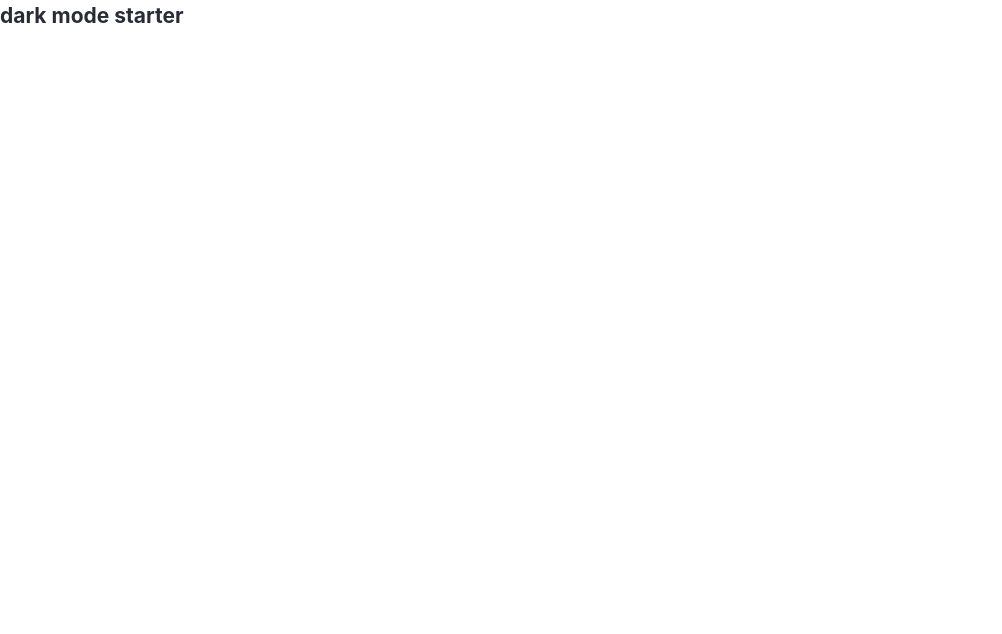
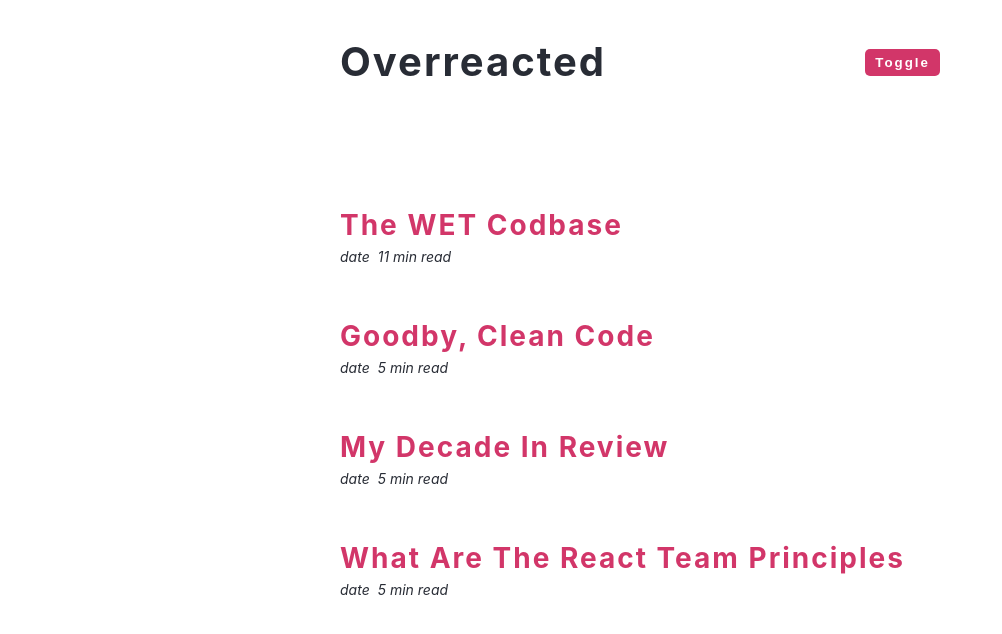
Before and after one commit to xxxmarxxx/dark-mode, a React (Create React App) app: page / in a window 1280 px wide. Shown: the top 634 px of the page, without its empty margins (0-1002 px from the left). Built offline with nearby package versions, Linux system fonts and the light colour scheme.

Commit message:
add main section div button data.map

```diff
--- a/src/App.js
+++ b/src/App.js
@@ -1,9 +1,24 @@
-import React, { useState, useEffect } from 'react'
-import data from './data'
-import Article from './Article'
+import React, { useState, useEffect } from "react";
+import data from "./data";
+import Article from "./Article";
+// lesson 204/
 
 function App() {
-  return <h2>dark mode starter</h2>
+  return (
+    <main>
+      <nav>
+        <div className="nav-center">
+          <h1>overreacted</h1>
+          <button className="btn">toggle</button>
+        </div>
+      </nav>
+      <section className="articles">
+        {data.map((item) => {
+          return <Article key={item.id} {...item} />;
+        })}
+      </section>
+    </main>
+  );
 }
 
-export default App
+export default App;
```
